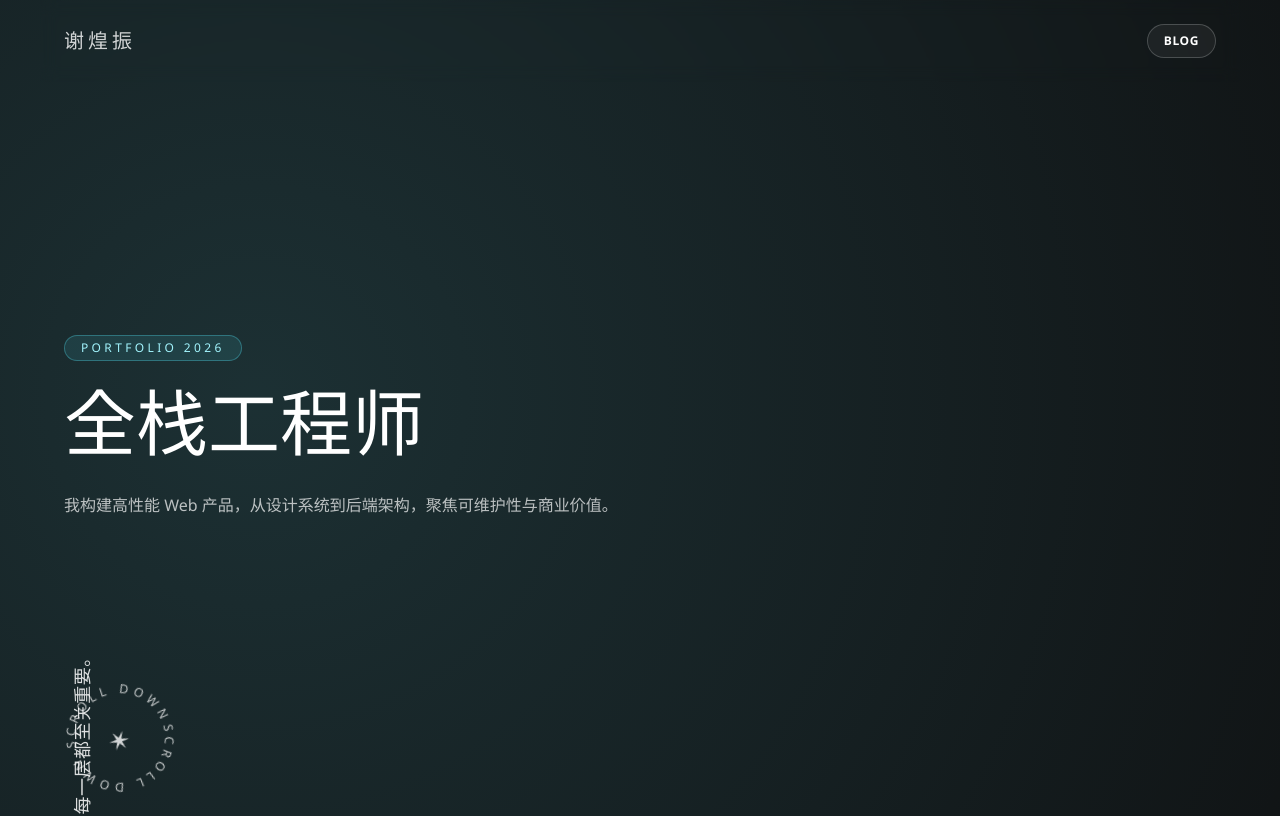
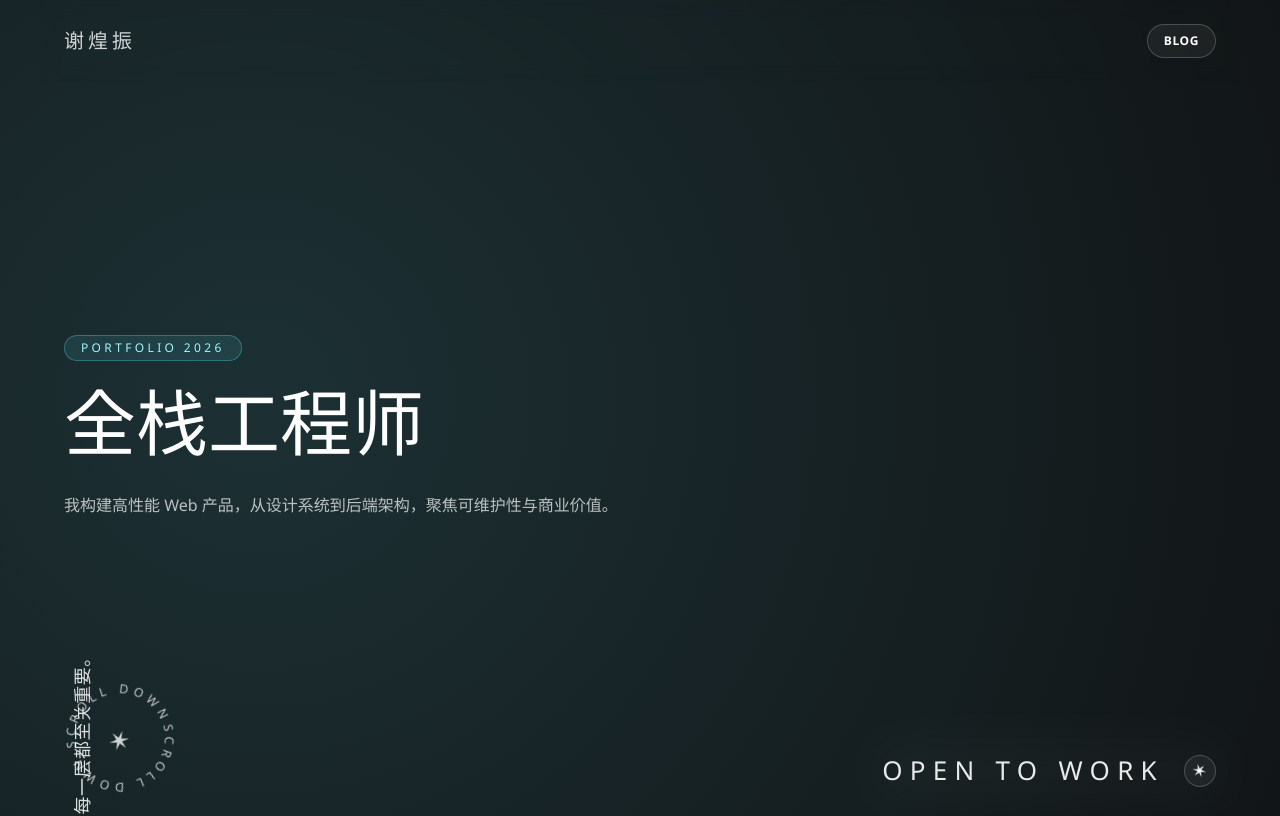
Before and after one commit to achelie/developer_portfolio, a React (Vite) app: page / in a window 1280 px wide. Shown: the top 816 px of the page. Built offline with nearby package versions, Linux system fonts and the light colour scheme.

Commit message:
hero页增加右下角乐意工作

```diff
--- a/src/components/Hero.tsx
+++ b/src/components/Hero.tsx
@@ -45,6 +45,16 @@ export default function Hero() {
           </svg>
         </span>
       </div>
+
+      <div className="absolute bottom-7 right-2 flex items-center gap-3 sm:right-6 xl:gap-5" aria-label="Open to work">
+        <div className="absolute -inset-2 rounded-full bg-white/5 blur-xl animate-pulse opacity-60" aria-hidden="true" />
+        <h3 className="relative z-10 text-sm font-normal uppercase tracking-[0.28em] text-white/90 sm:text-base xl:text-[26px] 2xl:text-[32px]">
+          Open to work
+        </h3>
+        <div className="relative z-10 grid h-7 w-7 place-items-center rounded-full border border-white/20 bg-white/5 sm:h-8 sm:w-8">
+          <span className="animate-spin-slow text-lg leading-none text-white">✶</span>
+        </div>
+      </div>
     </section>
   )
 }
```
